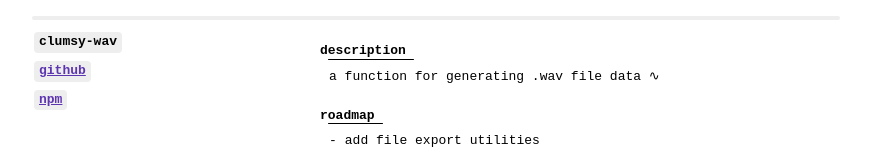
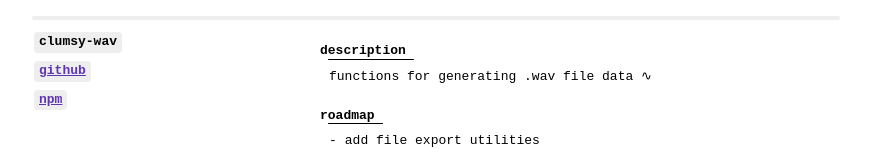
Before and after one commit to clumsycomputer/clumsy-website, a Next.js app: page /software/packages in a window 1280 px wide. Shown: the part 726-884 px from the top of the page, without its empty margins (204-1075 px from the left). Built offline with nearby package versions, Linux system fonts and the light colour scheme.

Commit message:
refactor(PackagesPage): update clumsy-wav description

```diff
--- a/components/pages/software/packages/PackagesPage.tsx
+++ b/components/pages/software/packages/PackagesPage.tsx
@@ -67,7 +67,7 @@ function _SoftwarePage(props: _SoftwarePageProps) {
         projectName={"clumsy-wav"}
         githubHref={"https://github.com/clumsycomputer/clumsy-wav#readme"}
         npmHref={"https://www.npmjs.com/package/clumsy-wav"}
-        projectDescription={"a function for generating .wav file data ∿"}
+        projectDescription={"functions for generating .wav file data ∿"}
         projectRoadmap={["add file export utilities", "improve documentation"]}
         projectTech={["typescript", "javascript"]}
       />
```
